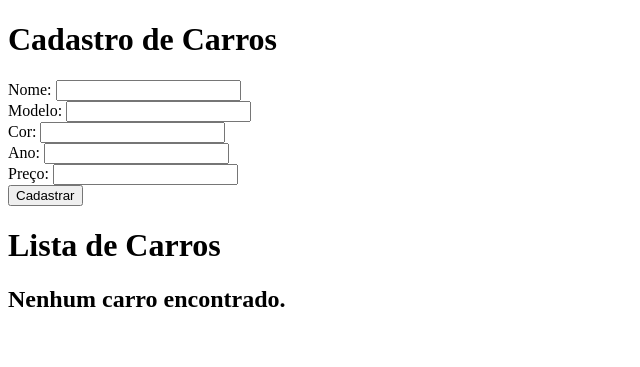
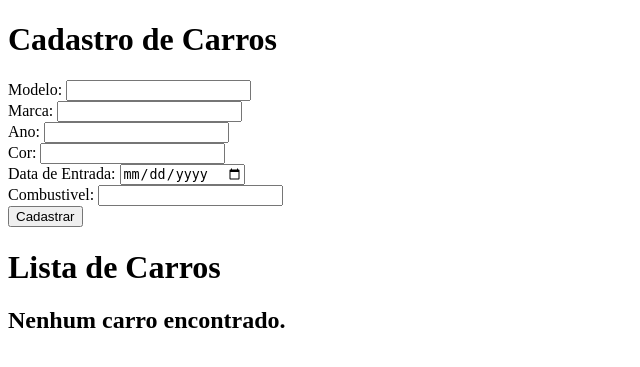
Before and after one commit to BraceroInSabot/FATEC-Carro-CRUD, a Django app: page /listar/ in a window 1280 px wide. Shown: the top 367 px of the page, without its empty margins (0-640 px from the left). Run offline with Django 5.2, Linux system fonts and the light colour scheme; data that the repository does not hold is empty.

Commit message:
feat: inserção de produtos

```diff
--- a/produto/template/index.html
+++ b/produto/template/index.html
@@ -11,36 +11,82 @@
         <h1>Cadastro de Carros</h1>
         <form method="POST" action="{% url 'listar_produto' %}">
             {% csrf_token %}
-            <label for="nome">Nome:</label>
-            <input type="text" name="nome" id="nome" required><br>
-
             <label for="modelo">Modelo:</label>
             <input type="text" name="modelo" id="modelo" required><br>
+
+            <label for="marca">Marca:</label>
+            <input type="text" name="marca" id="marca" required><br>
+
+            <label for="ano">Ano:</label>
+            <input type="number" name="ano" id="ano" required><br>
 
             <label for="cor">Cor:</label>
             <input type="text" name="cor" id="cor" required><br>
 
-            <label for="ano">Ano:</label>
-            <input type="number" name="ano" id="ano" required><br>
+            <label for="dataEntrada">Data de Entrada:</label>
+            <input type="date" name="dataEntrada" id="dataEntrada" required><br>
 
-            <label for="preco">Preço:</label>
-            <input type="number" name="preco" id="preco" required><br>
+            <label for="combustivel">Combustivel:</label>
+            <input type="text" name="combustivel" id="combustivel" required><br>
 
-            <button type="submit">Cadastrar</button>
+            <button type="submit" onclick="return validarFormulario(event)">Cadastrar</button>
         </form>
     </div>
     <div class="container">
         <h1>Lista de Carros</h1>
         {% for c in carros %}
-            <h1>{{ c.nome }}</h1>
+            <hr>
             <p>Modelo: {{ c.modelo }}</p>
-            <p>Cor: {{ c.cor }}</p>
+            <p>Marca: {{ c.marca }}</p>
             <p>Ano: {{ c.ano }}</p>
-            <p>Preço: {{ c.preco }}</p>
-            <hr>
+            <p>Data de Entrada: {{ c.dataEntrada }}</p>
+            <p>Tipo de Combustivel: {{ c.combustivel }}</p>
         {% empty %}
             <h2>Nenhum carro encontrado.</h2>
         {% endfor %}
     </div>
+    <script>
+        function validarAno() {
+            const anoInput = document.getElementById('ano');
+            const ano = parseInt(anoInput.value);
+            const dataAtual = new Date();
+            const anoAtual = dataAtual.getFullYear();
+
+            if (isNaN(ano) || ano < 1886 || ano > anoAtual) {
+                alert('Ano inválido. O ano deve ser entre 1886 e o ano atual.');
+                anoInput.value = '';
+                return false;
+            }
+            return true;
+        }
+
+        function validarCombustivel() {
+            const combustivelInput = document.getElementById('combustivel');
+            const valor = combustivelInput.value.trim().toLowerCase();
+            const opcoes = [
+                "g", "gasolina",
+                "e", "etanol",
+                "d", "diesel",
+                "f", "flex",
+                "et", "elétrico",
+                "h", "híbrido"
+            ];
+
+            if (!opcoes.includes(valor)) {
+                alert('Campo inválido. O campo deve ser preenchido com uma das opções:\n("G", "Gasolina")\n("E", "Etanol")\n("D", "Diesel")\n("F", "Flex")\n("ET", "Elétrico")\n("H", "Híbrido")');
+                combustivelInput.value = '';
+                return false;
+            }
+            return true;
+        }
+
+        function validarFormulario(event) {
+            if (!validarAno() || !validarCombustivel()) {
+                event.preventDefault();
+                return false;
+            }
+            return true;
+        }
+    </script>
 </body>
 </html>
--- a/produto/views.py
+++ b/produto/views.py
@@ -20,3 +20,24 @@ class ListarProdutoView(ListView):
             return render(request, self.template_name, {"carros": carros})
         except Carro.DoesNotExist:
             return HttpResponse(status=404, content="Carros não encontrados.")
+
+    def post(self, request):
+        modelo = request.POST.get("modelo")
+        marca = request.POST.get("marca")
+        ano = request.POST.get("ano")
+        cor = request.POST.get("cor")
+        dataEntrada = request.POST.get("dataEntrada")
+        combustivel = request.POST.get("combustivel")
+        try:
+            carro = Carro(
+                modelo=modelo,
+                marca=marca,
+                ano=ano,
+                cor=cor,
+                dataEntrada=dataEntrada,
+                combustivel=combustivel
+            )
+            carro.save()
+            return HttpResponse(status=201, content="Carro cadastrado com sucesso.")
+        except Exception as e:
+            return HttpResponse(status=400, content=f"Erro ao cadastrar carro: {e}")
```
